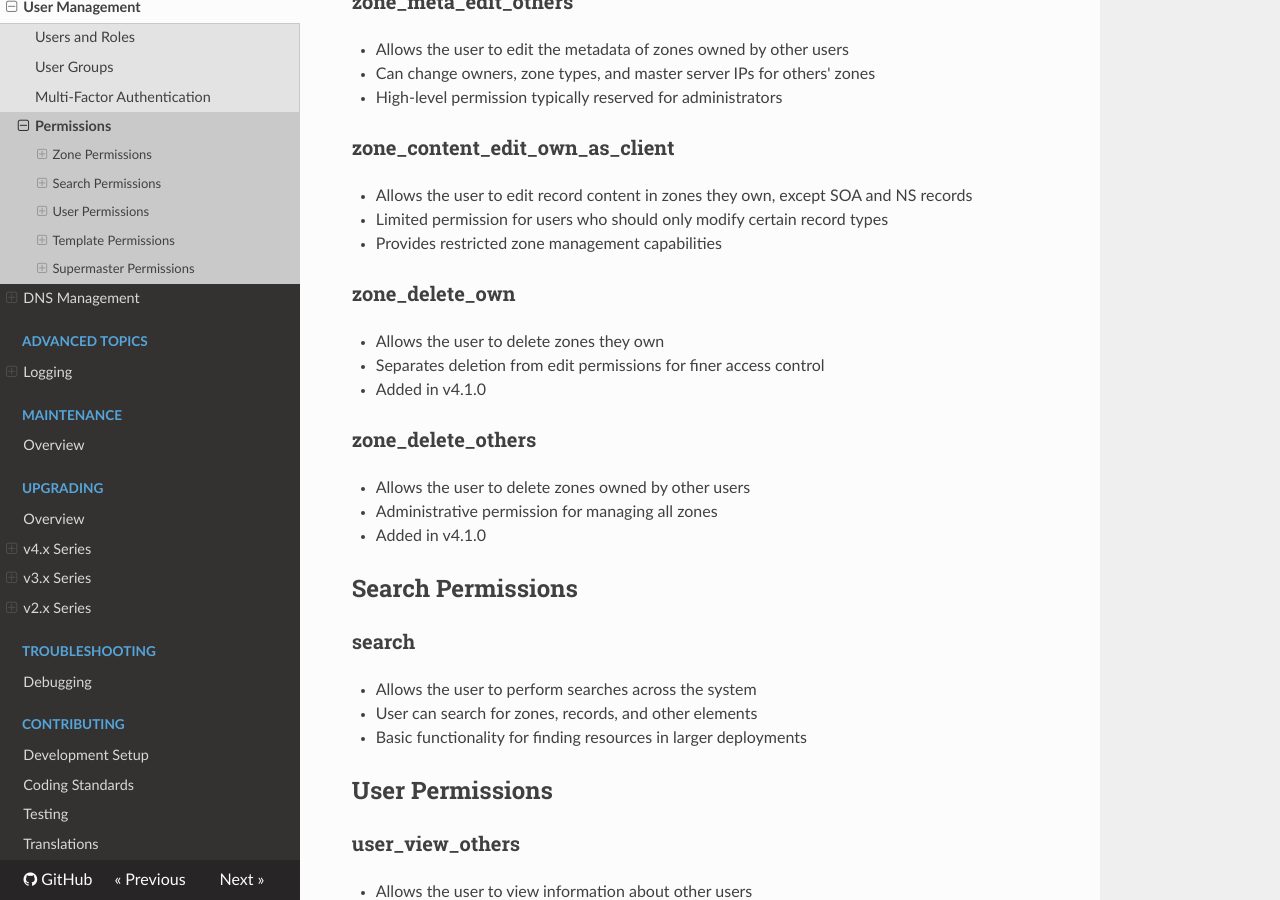
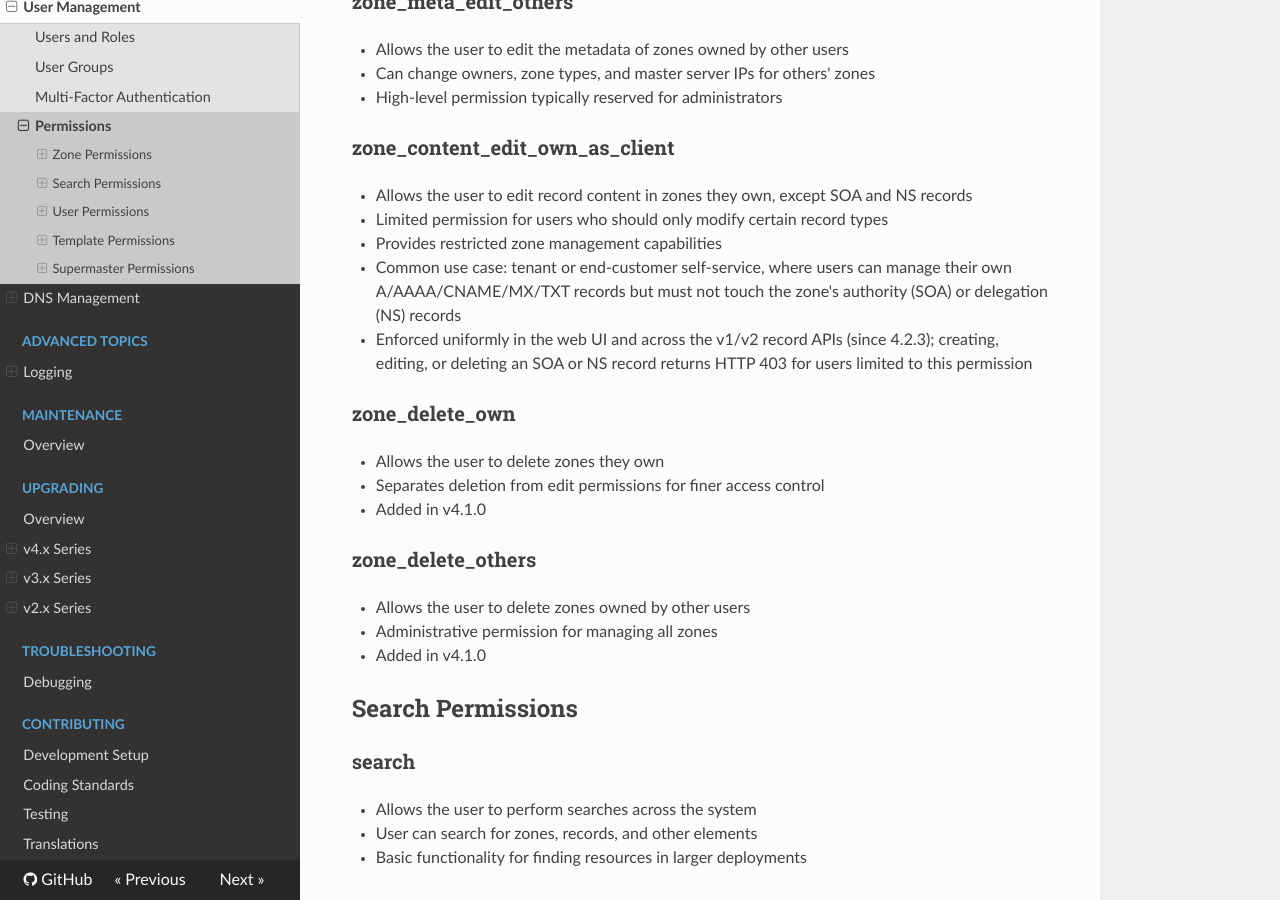
Before and after one commit to poweradmin/poweradmin-docs, an MkDocs documentation site: the page built from docs/user-guide/permissions.md, in a window 1280 px wide and 900 px high, scrolled down 1477 px. Built offline with MkDocs 1.6.1, drawn with Linux system fonts in a browser that asks for light colours; nearby versions of some CDN libraries.

Commit message:
docs(permissions): document own_as_client SOA/NS restriction and API enforcement

```diff
--- a/docs/user-guide/permissions.md
+++ b/docs/user-guide/permissions.md
@@ -60,6 +60,8 @@ This document provides detailed explanations of all user permissions available i
 - Allows the user to edit record content in zones they own, except SOA and NS records
 - Limited permission for users who should only modify certain record types
 - Provides restricted zone management capabilities
+- Common use case: tenant or end-customer self-service, where users can manage their own A/AAAA/CNAME/MX/TXT records but must not touch the zone's authority (SOA) or delegation (NS) records
+- Enforced uniformly in the web UI and across the v1/v2 record APIs (since 4.2.3); creating, editing, or deleting an SOA or NS record returns HTTP 403 for users limited to this permission
 
 ### zone_delete_own
 
```
Also changed, not shown: docs/configuration/permissions.md (+2 -0 lines).
